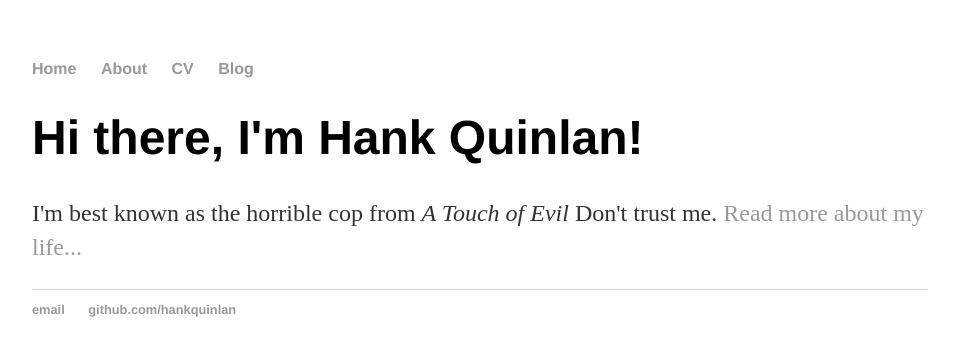
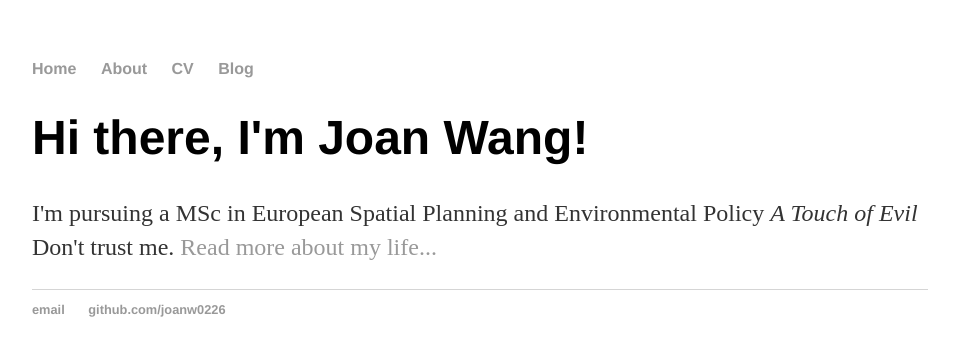
Before and after one commit to joanw0226/joanw0226.github.io, a Jekyll site: the page built from index.html, in a window 1280 px wide. Shown: the top 356 px of the page, without its empty margins (160-1115 px from the left). Built offline with Jekyll 4.4.1, drawn with Linux system fonts in a browser that asks for light colours.

Commit message:
Update index.html

```diff
--- a/index.html
+++ b/index.html
@@ -1,30 +1,8 @@
-<!DOCTYPE html>
-<html>
-	<head>
-		<title>Hank Quinlan, Horrible Cop</title>
-		<!-- link to main stylesheet -->
-		<link rel="stylesheet" type="text/css" href="/css/main.css">
-	</head>
-	<body>
-		<nav>
-    		<ul>
-        		<li><a href="/">Home</a></li>
-	        	<li><a href="/about">About</a></li>
-        		<li><a href="/cv">CV</a></li>
-        		<li><a href="/blog">Blog</a></li>
-    		</ul>
-		</nav>
-		<div class="container">
-    		<div class="blurb">
-        		<h1>Hi there, I'm Hank Quinlan!</h1>
-				<p>I'm best known as the horrible cop from <em>A Touch of Evil</em> Don't trust me. <a href="/about">Read more about my life...</a></p>
-    		</div><!-- /.blurb -->
-		</div><!-- /.container -->
-		<footer>
-    		<ul>
-        		<li><a href="mailto:hankquinlanhub@gmail.com">email</a></li>
-        		<li><a href="https://github.com/hankquinlan">github.com/hankquinlan</a></li>
-			</ul>
-		</footer>
-	</body>
-</html>
+---
+layout: default
+title: Joan Wang
+---
+<div class="blurb">
+	<h1>Hi there, I'm Joan Wang!</h1>
+	<p>I'm pursuing a MSc in European Spatial Planning and Environmental Policy <em>A Touch of Evil</em> Don't trust me. <a href="/about">Read more about my life...</a></p>
+</div><!-- /.blurb -->
```
